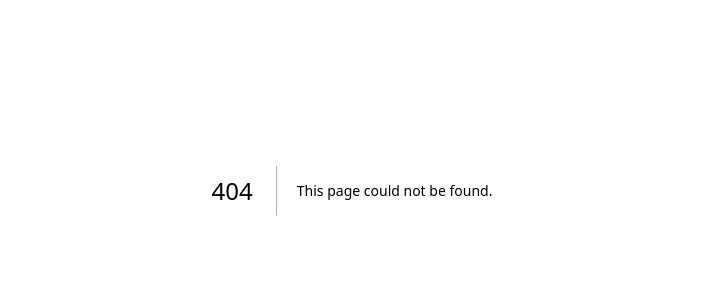
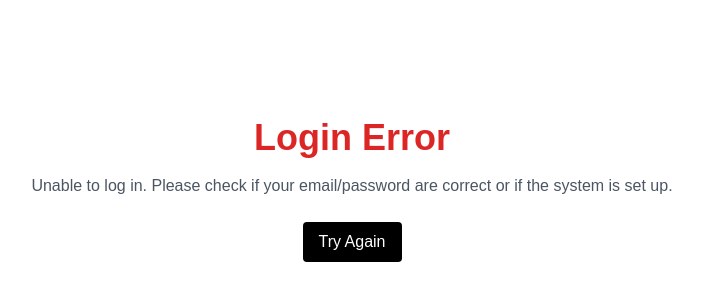
Before and after one commit to draculatemer/dash-en-es, a Next.js app: page /error in a window 1280 px wide. Before the commit this address had no page. Shown: the part 210-510 px from the top of the page, without its empty margins (288-991 px from the left). Built offline with nearby package versions, Linux system fonts and the light colour scheme.

Commit message:
feat: restore v17 from v15
Initialize and update project files across various directories.

Co-authored-by: null <218125148+draculatemer@users.noreply.github.com>

```diff
--- /dev/null
+++ b/app/error/page.tsx
@@ -0,0 +1,18 @@
+import Link from "next/link"
+
+export default function ErrorPage() {
+  return (
+    <div className="flex min-h-screen flex-col items-center justify-center bg-white text-center">
+      <h1 className="text-4xl font-bold text-red-600">Login Error</h1>
+      <p className="mt-4 text-gray-600">
+        Unable to log in. Please check if your email/password are correct or if the system is set up.
+      </p>
+      <Link
+        href="/"
+        className="mt-6 rounded bg-black px-4 py-2 text-white hover:bg-gray-800"
+      >
+        Try Again
+      </Link>
+    </div>
+  )
+}
```
